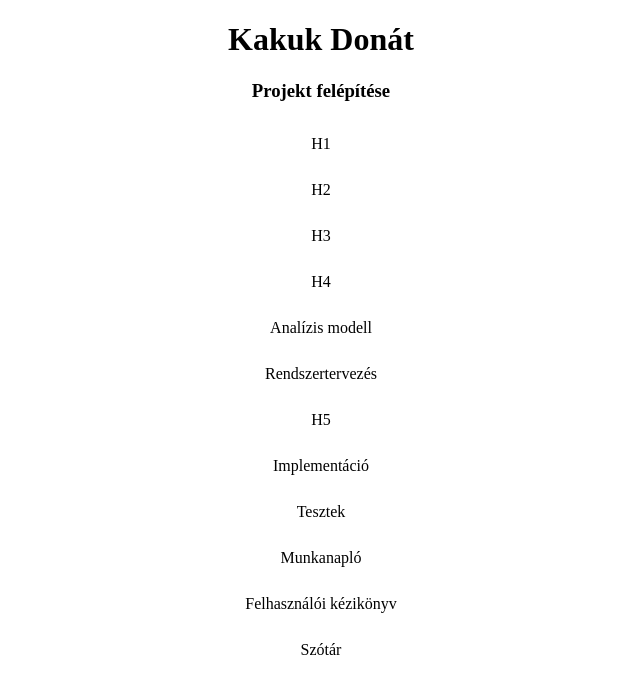
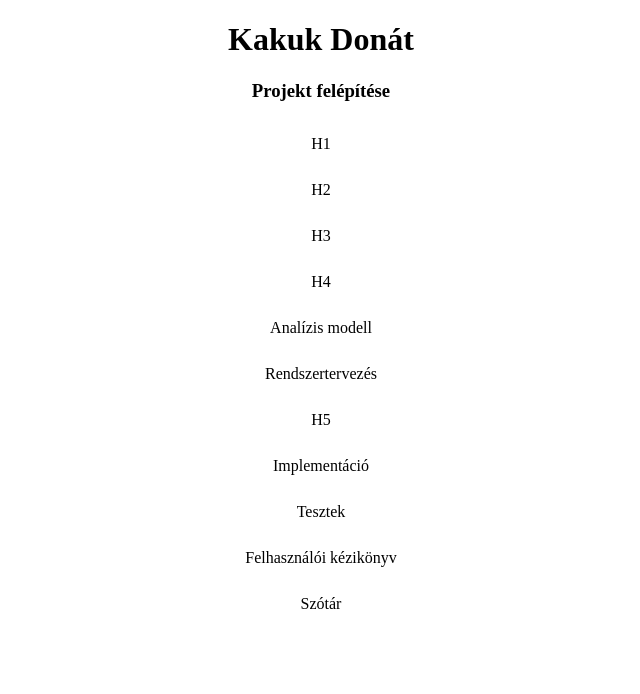
Before and after one commit to LaszAndrea/WebsiteTest.github.io, a plain HTML site: page index.html in a window 1280 px wide. Shown: the whole page, without its empty margins (319-959 px from the left). Drawn offline with Linux system fonts and the light colour scheme.

Commit message:
Update index.html

```diff
--- a/index.html
+++ b/index.html
@@ -66,7 +66,6 @@
         <li><a href="H5.html">H5</a></li>
         <li><a href="implementacio.html">Implementáció</a></li>
         <li><a href="teszt.html">Tesztek</a></li>
-        <li><a href="Munkanaplo.html">Munkanapló</a></li>
         <li><a href="felhasznaloi.html">Felhasználói kézikönyv</a></li>
         <li><a href="Szotar.html">Szótár</a></li>
     </ul>
```
